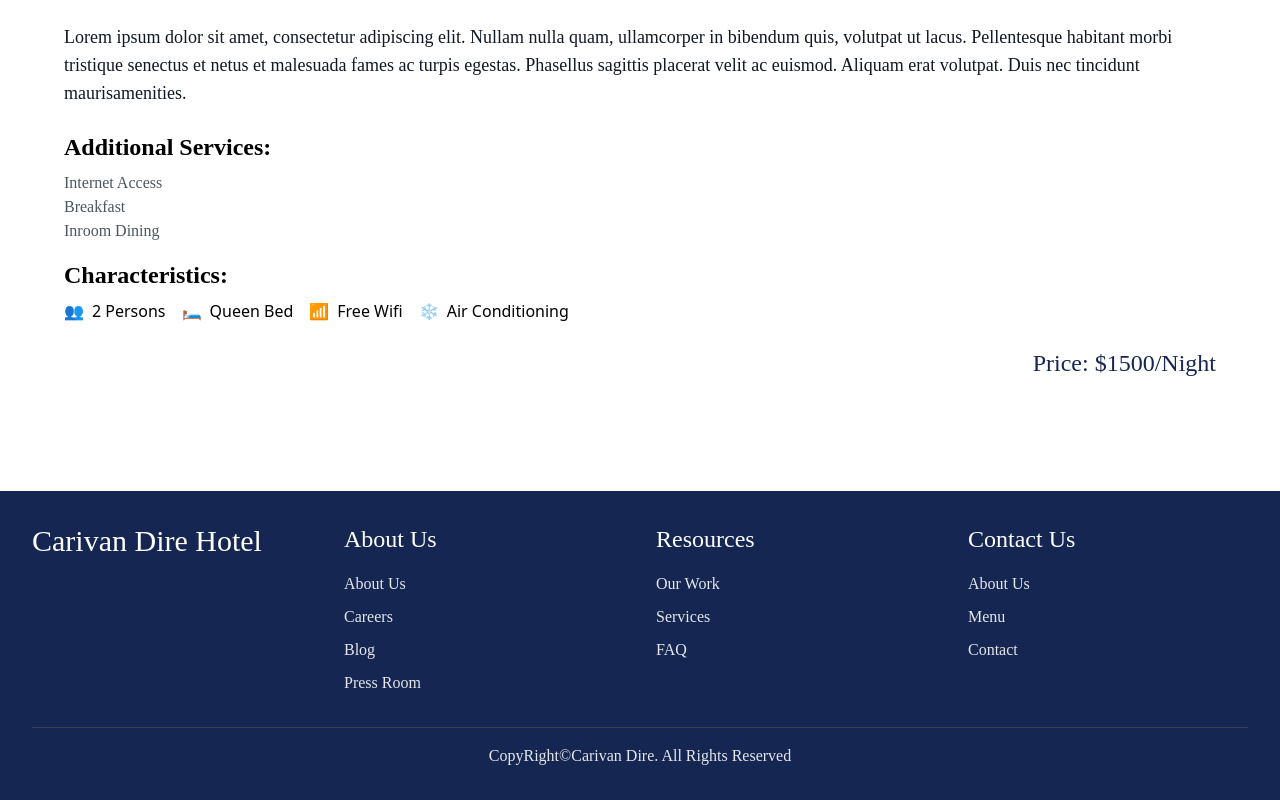
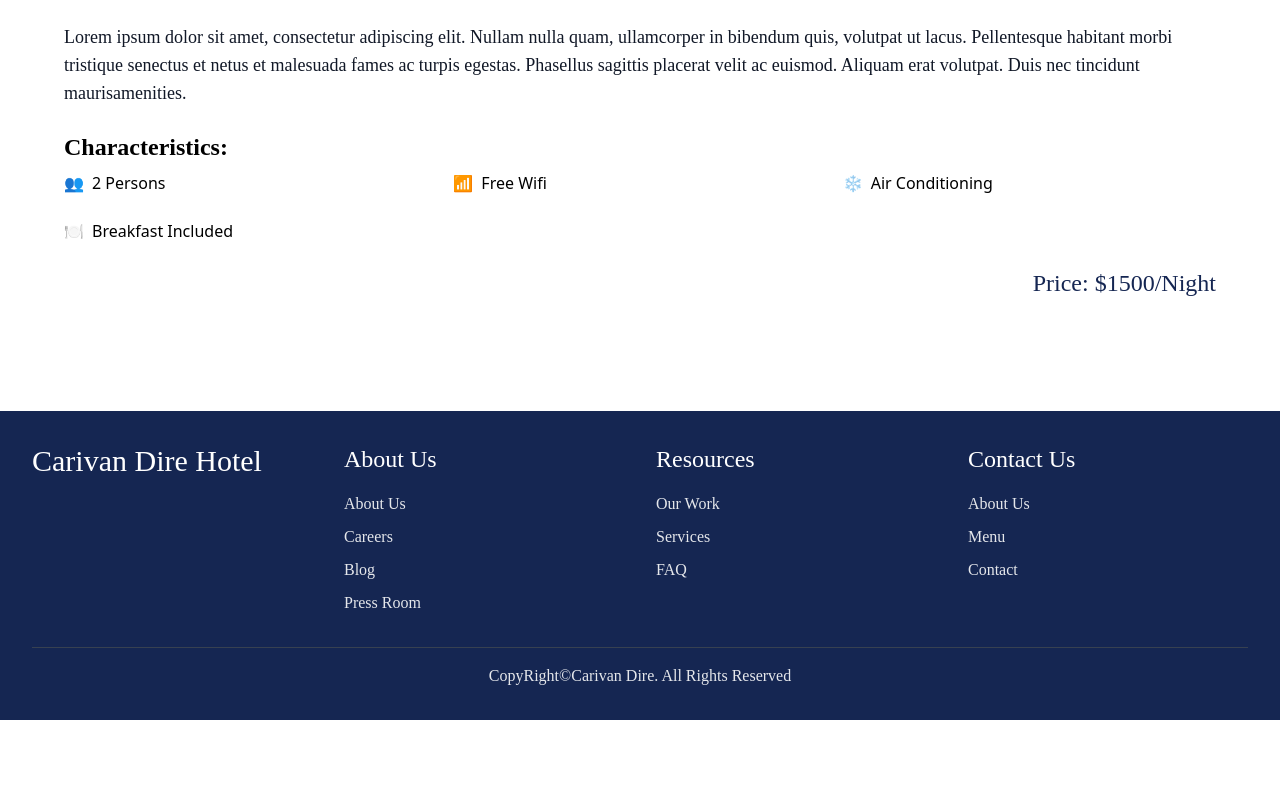
Before and after one commit to Metyme1/Caravan, a React (Create React App) app: page /rooms/1 in a window 1280 px wide. Shown: the part 913-1713 px from the top of the page. After the commit the page ends 1633 px from the top, so only its background shows below. Built offline with nearby package versions, Linux system fonts and the light colour scheme; a web font is replaced by a local one.

Commit message:
edit detail page

```diff
--- a/src/pages/detailPage.js
+++ b/src/pages/detailPage.js
@@ -23,12 +23,11 @@ const roomDetails = [
     gallery: [room1, room2, room3, room10, room12],
     price: "1500/Night",
     description: "Lorem ipsum dolor sit amet, consectetur adipiscing elit. Nullam nulla quam, ullamcorper in bibendum quis, volutpat ut lacus. Pellentesque habitant morbi tristique senectus et netus et malesuada fames ac turpis egestas. Phasellus sagittis placerat velit ac euismod. Aliquam erat volutpat. Duis nec tincidunt maurisamenities.",
-    additionalServices: "Internet Access, Breakfast, Inroom Dining",
     characteristics: [
       { icon: "👥", label: "2 Persons" },
-      { icon: "🛏️", label: "Queen Bed" },
       { icon: "📶", label: "Free Wifi" },
       { icon: "❄️", label: "Air Conditioning" },
+      { icon: "🍽️", label: "Breakfast Included" },
     ],
   },
   {
@@ -37,13 +36,13 @@ const roomDetails = [
     image: room2,
     gallery: [room4, room5, room6, room10, room11],
     price: "1800/Night",
-    description: "A deluxe room with superior amenities.",
     additionalServices: "Internet Access, Breakfast, Inroom Dining",
     characteristics: [
-      { icon: "👥", label: "2 Persons" },
+      { icon: "👥", label: "2-4 Persons" },
       { icon: "🛏️", label: "Twin Beds" },
       { icon: "📶", label: "Free Wifi" },
       { icon: "🍽️", label: "Breakfast Included" },
+      { icon: "❄️", label: "Air Conditioning" },
     ],
   },
   {
@@ -53,14 +52,13 @@ const roomDetails = [
     gallery: [room7, room8, room9],
     price: "1600/Night",
     description: "An executive room with premium features.",
-    additionalServices: "Internet Access, Breakfast, Inroom Dining",
     characteristics: [
-      { icon: "👥", label: "3 Persons" },
-      { icon: "🛏️", label: "King Bed" },
+      { icon: "👥", label: "1-2 Persons" },
       { icon: "📶", label: "Free Wifi" },
       { icon: "🍽️", label: "Breakfast Included" },
-      { icon: "🛁", label: "Private Bathroom" },
-    ],
+      { icon: "❄️", label: "Air Conditioning" },
+      { icon: "🍳", label: "Cooking Space" },
+      ],
   },
   {
     id: 4,
@@ -69,14 +67,16 @@ const roomDetails = [
     gallery: [room10, room11, room12],
     price: "3000/Night",
     description: "A luxurious suite with exclusive amenities.",
-    additionalServices: "Internet Access, Breakfast, Inroom Dining",
     characteristics: [
-      { icon: "👥", label: "4 Persons" },
-      { icon: "🛏️", label: "King Bed" },
+      { icon: "👥", label: "1-2 Persons" },
       { icon: "📶", label: "Free Wifi" },
       { icon: "🍽️", label: "Breakfast Included" },
-      { icon: "🛁", label: "Jacuzzi" },
-    ],
+      { icon: "🛋️", label: "Separate Salon" },
+      { icon: "🛌", label: "Separate Bedroom" },
+      { icon: "🚽", label: "Two Bathrooms" },
+      { icon: "❄️", label: "Air Conditioning" },
+      { icon: "🍳", label: "Full Kitchen" },
+      ],
   }
 ];
 
@@ -136,15 +136,10 @@ const RoomDetail = () => {
           <div className="bg-white overflow-hidden mb-8">
             <div className="p-8">
               <p className="text-gray-900 font-times mb-6 text-lg">{room.description}</p>
-              <div className="mb-4">
-                <h3 className="text-2xl font-times font-bold mb-2">Additional Services:</h3>
-                <p>{room.additionalServices.split(', ').map((service, index) => (
-                  <span key={index} className="block font-times text-gray-600">{service}</span>
-                ))}</p>
-              </div>
+
               <div className="mb-4">
                 <h3 className="text-2xl font-times font-bold mb-2">Characteristics:</h3>
-                <div className="flex flex-wrap items-center space-x-4 mb-4">
+                <div className="grid grid-cols-1 md:grid-cols-2 lg:grid-cols-3 gap-4">
                   {room.characteristics.map((characteristic, idx) => (
                     <div key={idx} className="flex items-center space-x-2 mb-2">
                       <span role="img" aria-label="characteristic-icon">{characteristic.icon}</span>
```
